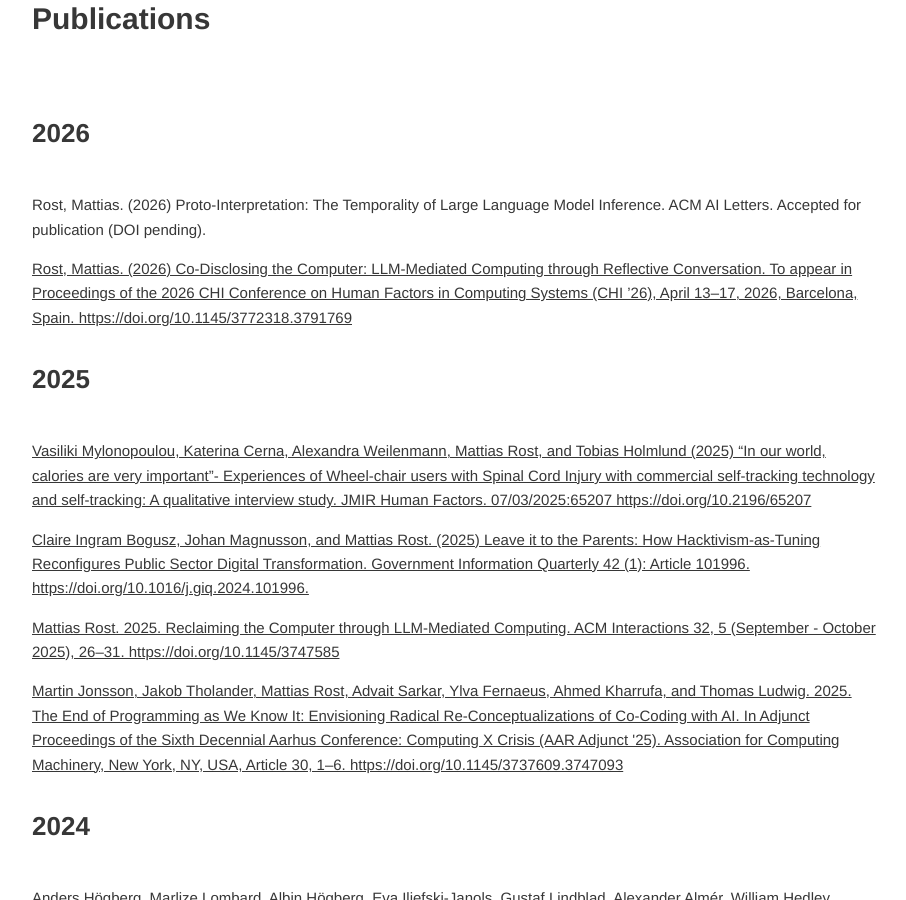
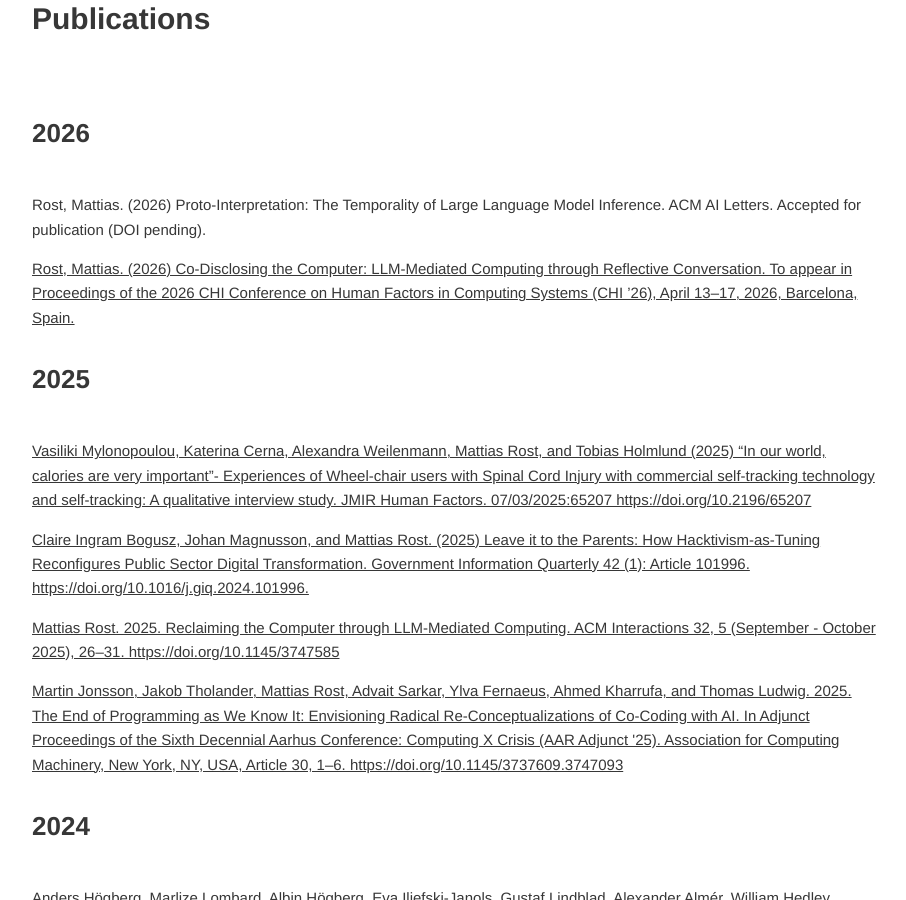
Before and after one commit to rrostt/rrostt.github.io, a Jekyll site: the page built from _pages/2011-09-24-publications.html, in a window 1280 px wide and 900 px high, scrolled down 594 px. Shown: the whole window, without its empty margins (184-1090 px from the left). Built offline with Jekyll 4.4.1, drawn with Linux system fonts in a browser that asks for light colours; part of the change alters nothing that is shown.

Commit message:
Remove duplicate DOI text
Co-authored-by: rrostt <1921862+rrostt@users.noreply.github.com>

```diff
--- a/_pages/2011-09-24-publications.html
+++ b/_pages/2011-09-24-publications.html
@@ -31,7 +31,7 @@ permalink: "/publications/"
         Rost, Mattias. (2026)
         Co-Disclosing the Computer: LLM-Mediated Computing through Reflective Conversation.
         To appear in Proceedings of the 2026 CHI Conference on Human Factors in Computing Systems (CHI ’26),
-        April 13–17, 2026, Barcelona, Spain. https://doi.org/10.1145/3772318.3791769
+        April 13–17, 2026, Barcelona, Spain.
     </a></p>
 
     <h1>2025</h1>
```
